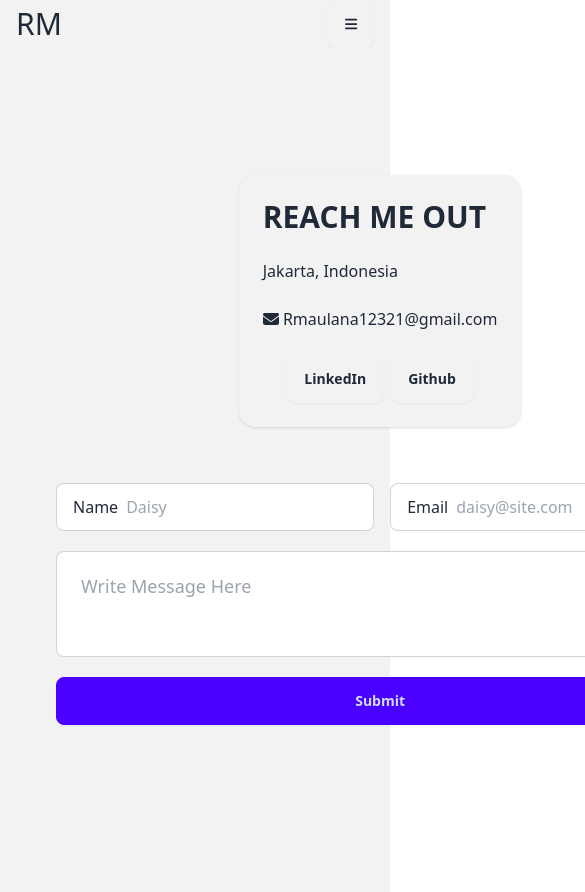
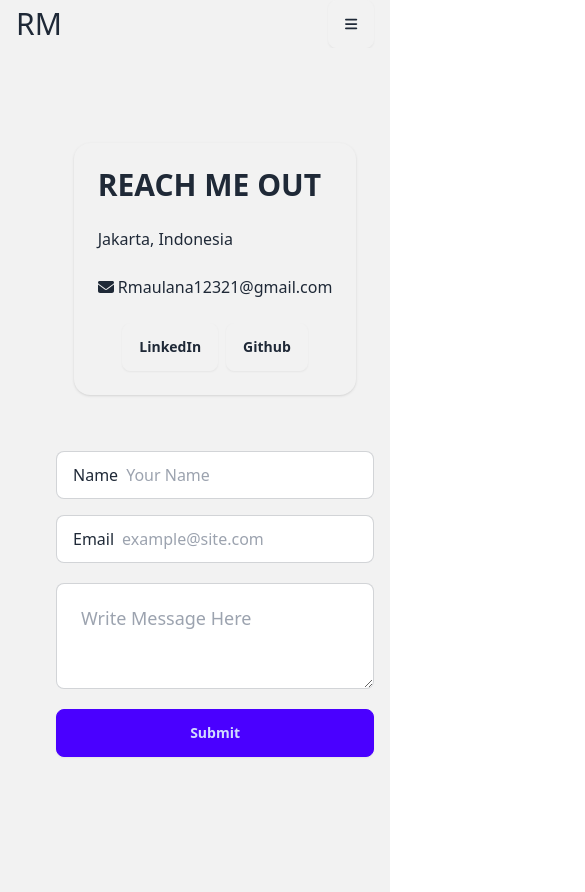
Before and after one commit to RizkiMaula/rizkima-portfolio, a React (Vite) app: page /contact in a window 390 px wide. Shown: the top 892 px of the page, 585 px wide, since content can reach past the window. Built offline with nearby package versions, Linux system fonts and the light colour scheme.

Commit message:
make contact responsive

```diff
--- a/src/components/elements/ContactMe.jsx
+++ b/src/components/elements/ContactMe.jsx
@@ -29,14 +29,14 @@
           </div>
         </div>
         <div className="p-10 flex flex-col gap-5">
-          <div className="flex gap-4">
+          <div className="flex flex-col md:flex-row gap-4">
             {' '}
             <label className="input input-bordered flex items-center gap-2">
               Name
               <input
                 type="text"
                 className="grow"
-                placeholder="Daisy"
+                placeholder="Your Name"
               />
             </label>
             <label className="input input-bordered flex items-center gap-2">
@@ -44,7 +44,7 @@
               <input
                 type="text"
                 className="grow"
-                placeholder="daisy@site.com"
+                placeholder="example@site.com"
               />
             </label>
           </div>
```
